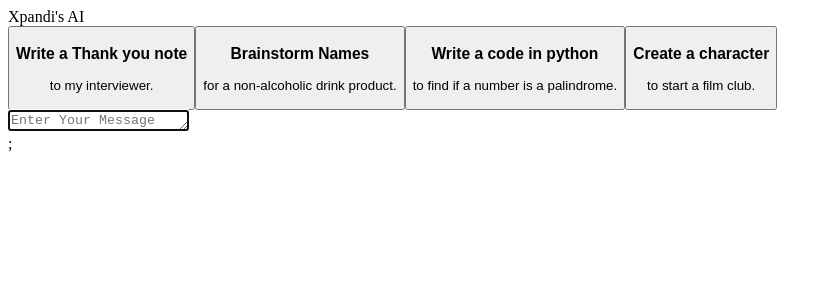
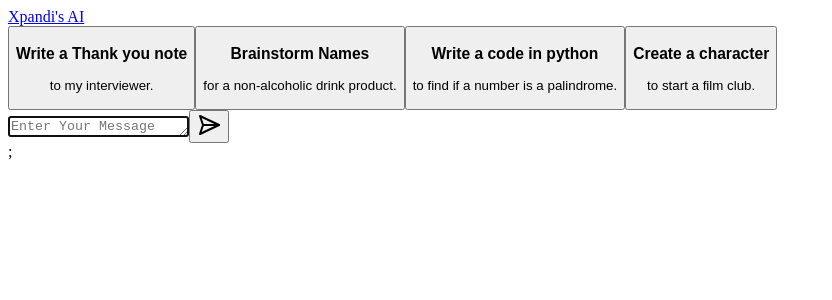
Before and after one commit to Rhemaria01/Xpandi-ai-frontend, a React (Create React App) app: page / in a window 1280 px wide. Shown: the top 300 px of the page, without its empty margins (0-832 px from the left). Built offline with nearby package versions, Linux system fonts and the light colour scheme.

Commit message:
Send Message logo, Error if ongoing generation and Refresh on clicking Xpandi Ai button

```diff
--- a/src/components/ChatInput.tsx
+++ b/src/components/ChatInput.tsx
@@ -3,10 +3,13 @@ import { Textarea } from "./ui/textarea";
 import { useContext } from "react";
 import { MessageContext } from "../context/messageContext";
 import { toast } from "sonner";
+import { SendHorizontal } from "lucide-react";
 
 const ChatInput = () => {
-  const { query, handleQueryChange, sendMessage } = useContext(MessageContext);
+  const { query, handleQueryChange, sendMessage, aiTyping, generating } =
+    useContext(MessageContext);
   return (
+    <div className="relative">
       <Textarea
         rows={1}
         maxRows={4}
@@ -17,6 +20,10 @@ const ChatInput = () => {
         onKeyDown={(e) => {
           if (e.key === "Enter" && !e.shiftKey) {
             e.preventDefault();
+            if (aiTyping || generating) {
+              toast("Please wait for previous question to end");
+              return;
+            }
             if (!query) {
               toast("Please Enter a message..");
             } else {
@@ -26,6 +33,23 @@ const ChatInput = () => {
         }}
         className="resize-none pr-12 text-base py-3"
       />
+      <button
+        disabled={aiTyping || generating}
+        className="disabled:opacity-50"
+        onClick={() => {
+          if (aiTyping || generating) {
+            toast("Please wait for previous question to end");
+            return;
+          }
+          if (!query) {
+            toast("Please Enter a message..");
+          } else {
+            sendMessage();
+          }
+        }}>
+        <SendHorizontal className="h-5 w-5 text-white/80 absolute right-4 top-4" />
+      </button>
+    </div>
   );
 };
 
--- a/src/components/ChatPage.tsx
+++ b/src/components/ChatPage.tsx
@@ -8,7 +8,7 @@ const ChatPage = () => {
     <div className="bg-zinc-800 relative py-2">
       <div className="fixed top-0  w-full  z-20 ">
         <div className="text-3xl text-white ps-6 bg-primary text-center rounded-md py-2 mx-auto shadow-md shadow-primary">
-          Xpandi's AI
+          <a href="/">Xpandi's AI</a>
         </div>
       </div>
       <Messages />
--- a/src/context/messageContext.tsx
+++ b/src/context/messageContext.tsx
@@ -15,6 +15,7 @@ type MessageContextType = {
   messages: message[];
   generating: boolean;
   handleCardClick: (query: string) => void;
+  aiTyping: boolean;
 };
 
 export const MessageContext = createContext<MessageContextType>({
@@ -25,6 +26,7 @@ export const MessageContext = createContext<MessageContextType>({
   messages: [],
   generating: false,
   handleCardClick: () => {},
+  aiTyping: false,
 });
 
 async function* streamGenerator(stream: ReadableStream<Uint8Array>) {
@@ -60,6 +62,7 @@ export const MessageContextProvider = ({
   };
 
   const [output, setOutput] = useState<string>("");
+  const aiTyping = output.length > 0;
   const [messages, setMessages] = useState<message[]>([]);
 
   const addMessage = async (query: string) => {
@@ -101,6 +104,7 @@ export const MessageContextProvider = ({
     }
     setQuery("");
     setOutput("");
+
     setMessages((prev) => [
       ...prev,
       { id: cuid(), isUserMessage: false, text: accRes },
@@ -121,6 +125,7 @@ export const MessageContextProvider = ({
         messages,
         generating,
         handleCardClick,
+        aiTyping,
       }}>
       {children}
     </MessageContext.Provider>
```
Lines whose indentation alone changed are shown as unchanged.
